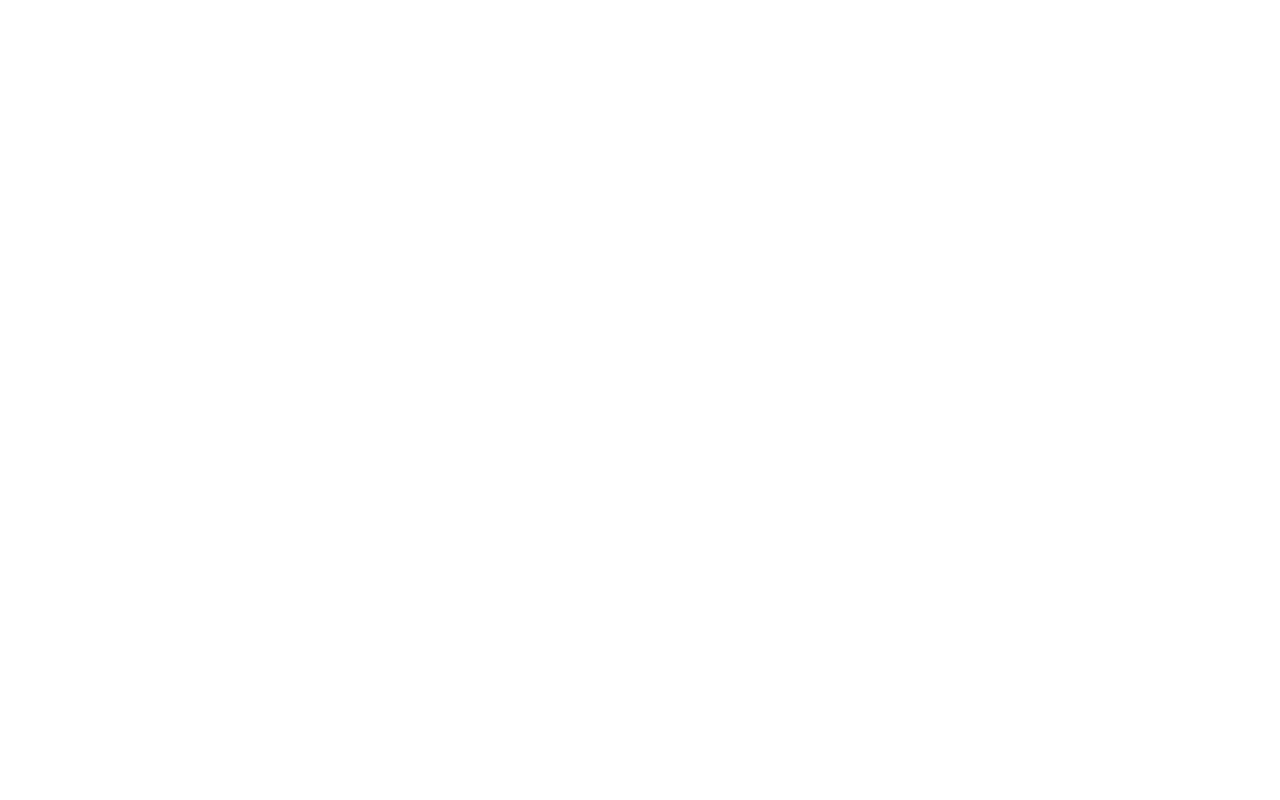
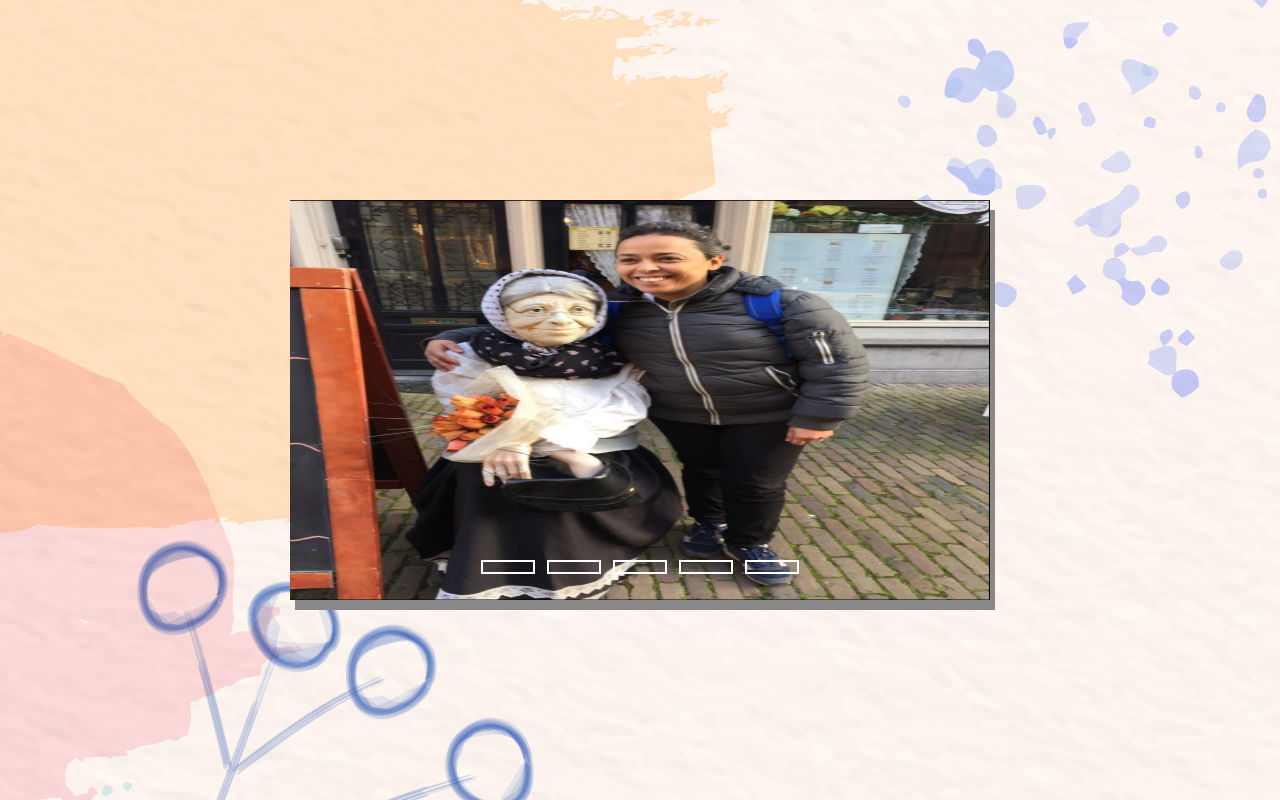
Before and after one commit to PowerCoders-Milan/new-gh-page-Ahlam77, a plain HTML site: page page1.html in a window 1280 px wide. Drawn offline with Linux system fonts and the light colour scheme.

Commit message:
created slide pic

```diff
--- a/page1.html
+++ b/page1.html
@@ -1,13 +1,46 @@
 <!DOCTYPE html>
-<html lang="en">
+<html lang="en" dir="ltr">
+
 <head>
-    <meta charset="UTF-8">
-    <meta http-equiv="X-UA-Compatible" content="IE=edge">
-    <meta name="viewport" content="width=device-width, initial-scale=1.0">
-    <link rel="stylesheet" href="style2.css">
-    <title>Album</title>
+  <meta charset="utf-8">
+  <title></title>
+  <link rel="stylesheet" href="style2.css">
 </head>
+
 <body>
-    <div class="slide-cont"></div>
+  <div class="slidershow middle">
+
+    <div class="slides">
+      <input type="radio" name="r" id="r1" checked>
+      <input type="radio" name="r" id="r2">
+      <input type="radio" name="r" id="r3">
+      <input type="radio" name="r" id="r4">
+      <input type="radio" name="r" id="r5">
+      <div class="slide s1">
+        <img src="image/me2.jpeg" alt="">
+      </div>
+      <div class="slide">
+        <img src="image/fun.jpg" alt="">
+      </div>
+      <div class="slide">
+        <img src="3.jpg" alt="">
+      </div>
+      <div class="slide">
+        <img src="4.jpg" alt="">
+      </div>
+      <div class="slide">
+        <img src="5.jpg" alt="">
+      </div>
+    </div>
+
+    <div class="navigation">
+      <label for="r1" class="bar"></label>
+      <label for="r2" class="bar"></label>
+      <label for="r3" class="bar"></label>
+      <label for="r4" class="bar"></label>
+      <label for="r5" class="bar"></label>
+    </div>
+  </div>
 </body>
+
 </html>
--- a/style2.css
+++ b/style2.css
@@ -0,0 +1,84 @@
+body {
+    margin: 0;
+    padding: 0;
+    background-image: url(image/42.jpg);
+}
+
+.slidershow {
+    width: 700px;
+    height: 400px;
+    overflow: hidden;
+    box-shadow: 5px 10px #888888;
+
+
+
+}
+
+.middle {
+    position: absolute;
+    top: 50%;
+    left: 50%;
+    transform: translate(-50%, -50%);
+}
+
+.navigation {
+    position: absolute;
+    bottom: 20px;
+    left: 50%;
+    transform: translateX(-50%);
+    display: flex;
+}
+
+.bar {
+    width: 50px;
+    height: 10px;
+    border: 2px solid #fff;
+    margin: 6px;
+    cursor: pointer;
+    transition: 0.4s;
+}
+
+.bar:hover {
+    background: #fff;
+}
+
+input[name="r"] {
+    position: absolute;
+    visibility: hidden;
+}
+
+.slides {
+    width: 500%;
+    height: 100%;
+    display: flex;
+}
+
+.slide {
+    width: 20%;
+    transition: 0.6s;
+}
+
+.slide img {
+    width: 100%;
+    height: 100%;
+}
+
+#r1:checked~.s1 {
+    margin-left: 0;
+}
+
+#r2:checked~.s1 {
+    margin-left: -20%;
+}
+
+#r3:checked~.s1 {
+    margin-left: -40%;
+}
+
+#r4:checked~.s1 {
+    margin-left: -60%;
+}
+
+#r5:checked~.s1 {
+    margin-left: -80%;
+}
```
Also changed, not shown: index.html (+2 -2 lines), page.html (+4 -0 lines), image/42.jpg (added), image/act.jpg (deleted), image/acttivete.jpg (deleted), image/funnyfamily.JPG (deleted), style1.css (line endings or trailing spaces), 2 other files.
